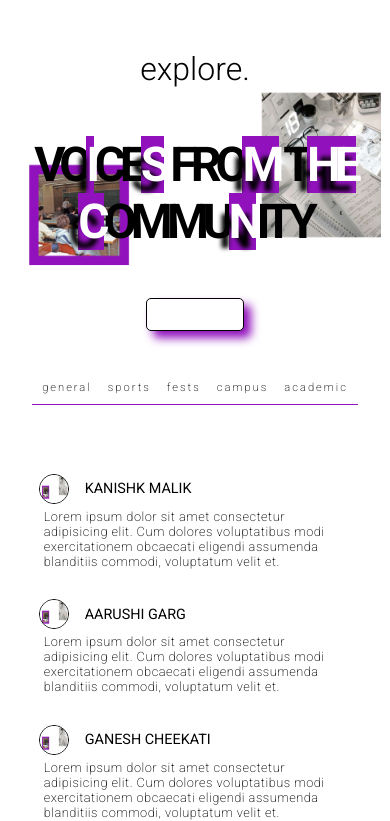
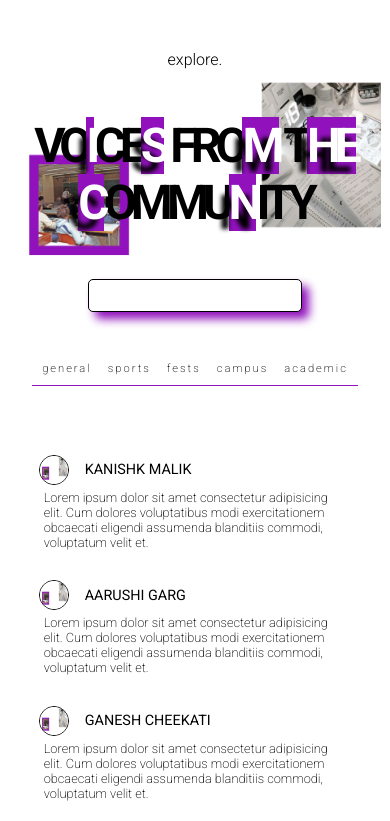
Before and after one commit to kani-s-h-k/InsightVue, a website: page explore.html in a window 390 px wide. Shown: the part 31-852 px from the top of the page. Drawn offline with Linux system fonts and the light colour scheme.

Commit message:
explore-resp(2)

```diff
--- a/styles/explore.css
+++ b/styles/explore.css
@@ -118,7 +118,6 @@ padding: 1rem;
 }
 .cardText{
   font-weight: 200;
-  letter-spacing: 0.5px;
   font-size: 1rem;
   text-align:left;
 }
@@ -200,6 +199,9 @@ padding: 1rem;
     .followText{
       font-size: 0.9rem;
     }
+    #searchInput{
+      width: 30vw;
+    }
 }
 
 
@@ -225,6 +227,9 @@ padding: 1rem;
   .card{
     width: 70%;
   }
+  #searchInput{
+      width: 40vw;
+    }
 }
 @media screen and (max-width:786px) {
   .feedContainer{
@@ -271,6 +276,9 @@ padding: 1rem;
   .heroFeed{
         font-size: 6rem;
     }
+    #searchInput{
+      width: 50vw;
+    }
 }
 @media screen and (max-width: 615px) {
   .heroFeed{
@@ -295,4 +303,14 @@ padding: 1rem;
     .cardText{
       font-size: 0.8rem;
     }
+    .heroFeed{
+        font-size:3rem;
+        letter-spacing: -6px;
+    }
+    #nameFeed{
+      font-size: 1rem;
+    }
+    #searchInput{
+      width: 55vw;
+    }
 }
```
